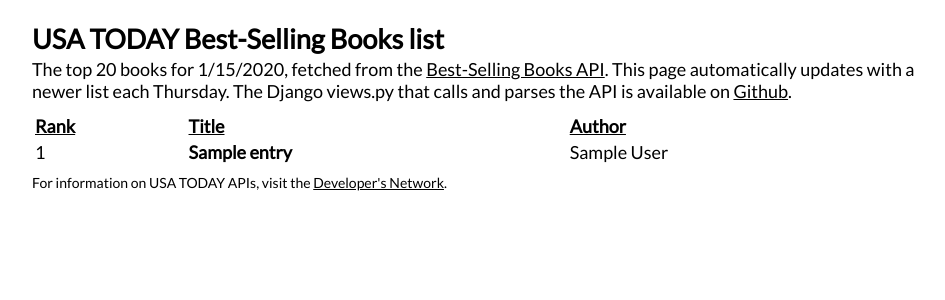
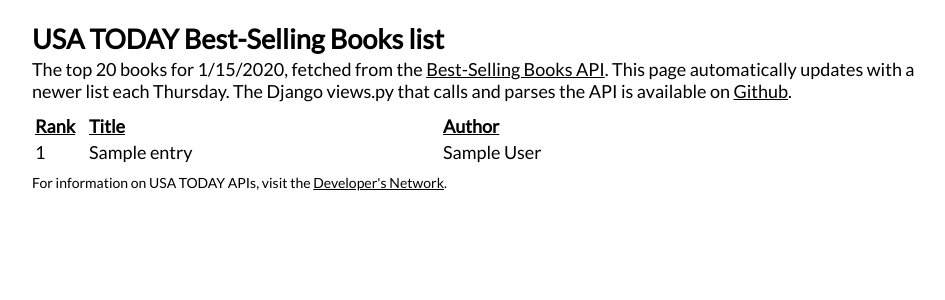
Before and after one commit to anthonydb/sandbox-project, a Django app: template apis/templates/booklist.html in a window 1280 px wide. Shown: the top 300 px of the page, without its empty margins (108-1053 px from the left). Run offline with Django 3.2, Linux system fonts and the light colour scheme; the template is opened without the code that fills it: most values are stand-ins (such as "Sample title", 1, 10 or a date in 2020); parts of the project's set-up code (start-up, migrations or seed data) failed here and were passed over.

Commit message:
Handle lengthy book titles in API table.

```diff
--- a/apis/static/api.css
+++ b/apis/static/api.css
@@ -35,7 +35,7 @@ p
 #container
 {
 	margin: 10px auto 0 auto;
-    width: 1000px;
+   width: 1000px;
 	background: #FFFFFF;
 }
 
@@ -63,6 +63,14 @@ p
    text-decoration: underline;
 }
 
+#main td.column_1 {
+width: 50px;
+}
+
+#main td.column_2 {
+width: 350px;
+}
+
 #tag
 {
    font-size: 14px;
--- a/apis/templates/booklist.html
+++ b/apis/templates/booklist.html
@@ -21,7 +21,7 @@
           </tr>
       {% for entry in top_list %}
           <tr>
-          <td>{{ entry.rank}}</td> <td><b>{{ entry.title }}</b></td> <td>{{ entry.author }}</td>
+          <td class="column_1">{{ entry.rank}}</td> <td class="column_2"<b>{{ entry.title }}</b></td> <td>{{ entry.author }}</td>
           </tr>
       {% endfor %}
 
```
